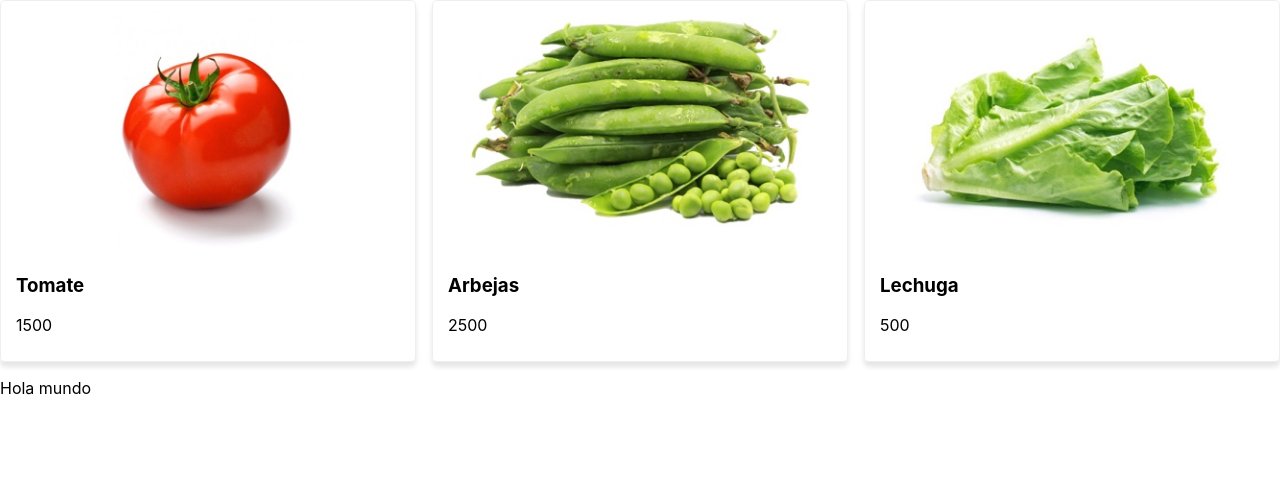
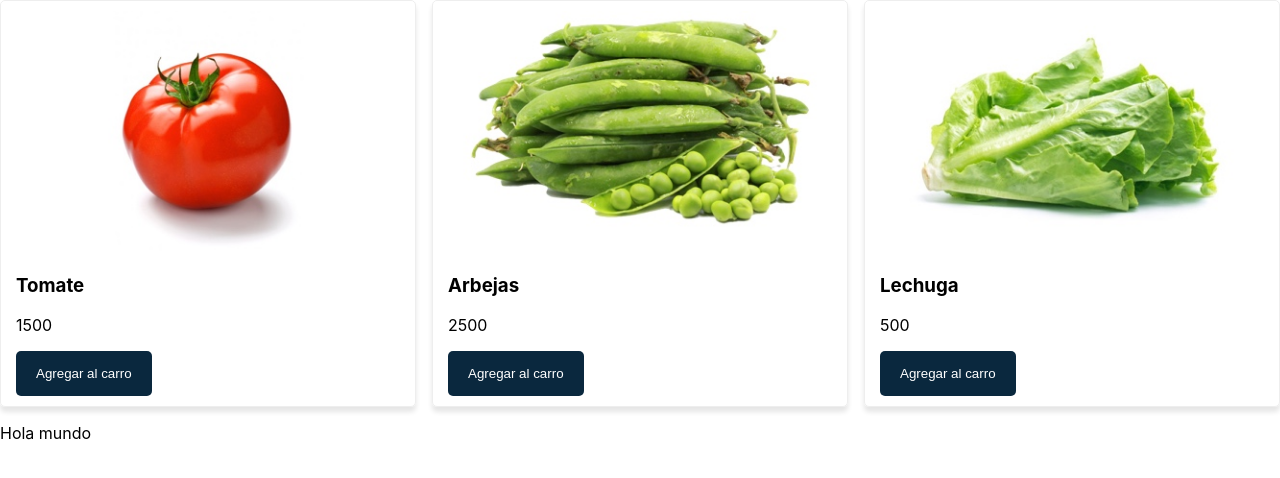
Before and after one commit to maticamisay/carro-de-compras, a React (Create React App) app: page / in a window 1280 px wide. Shown: the top 478 px of the page. Built offline with nearby package versions, Linux system fonts and the light colour scheme.

Commit message:
boton de agregar al carrito

```diff
--- /dev/null
+++ b/src/components/Button.jsx
@@ -0,0 +1,20 @@
+import React, { Component } from 'react'
+
+const styles = {
+    button: {
+      backgroundColor: '#0A283E',
+      color: '#fff',
+      padding: '15px 20px',
+      border: 'none',
+      borderRadius: '5px',
+      cursor: 'pointer',
+    }
+  }
+
+export default class Button extends Component {
+    render() {
+        return (
+            <button style={styles.button} {...this.props} />
+        )
+    }
+}
--- a/src/components/Producto.jsx
+++ b/src/components/Producto.jsx
@@ -1,4 +1,5 @@
 import React, { Component } from "react";
+import Button from './Button'
 
 const styles = {
   producto: {
@@ -15,12 +16,15 @@
 
 export default class Producto extends Component {
   render() {
-    const { producto } = this.props;
+    const { producto, agregarAlCarro } = this.props;
     return (
       <div style={styles.producto}>
         <img src={producto.img} alt={producto.name} style={styles.img} />
         <h3>{producto.name}</h3>
         <p>{producto.price} </p>
+        <Button onClick={() => agregarAlCarro(producto)}>
+          Agregar al carro
+        </Button>
       </div>
     );
   }
```
